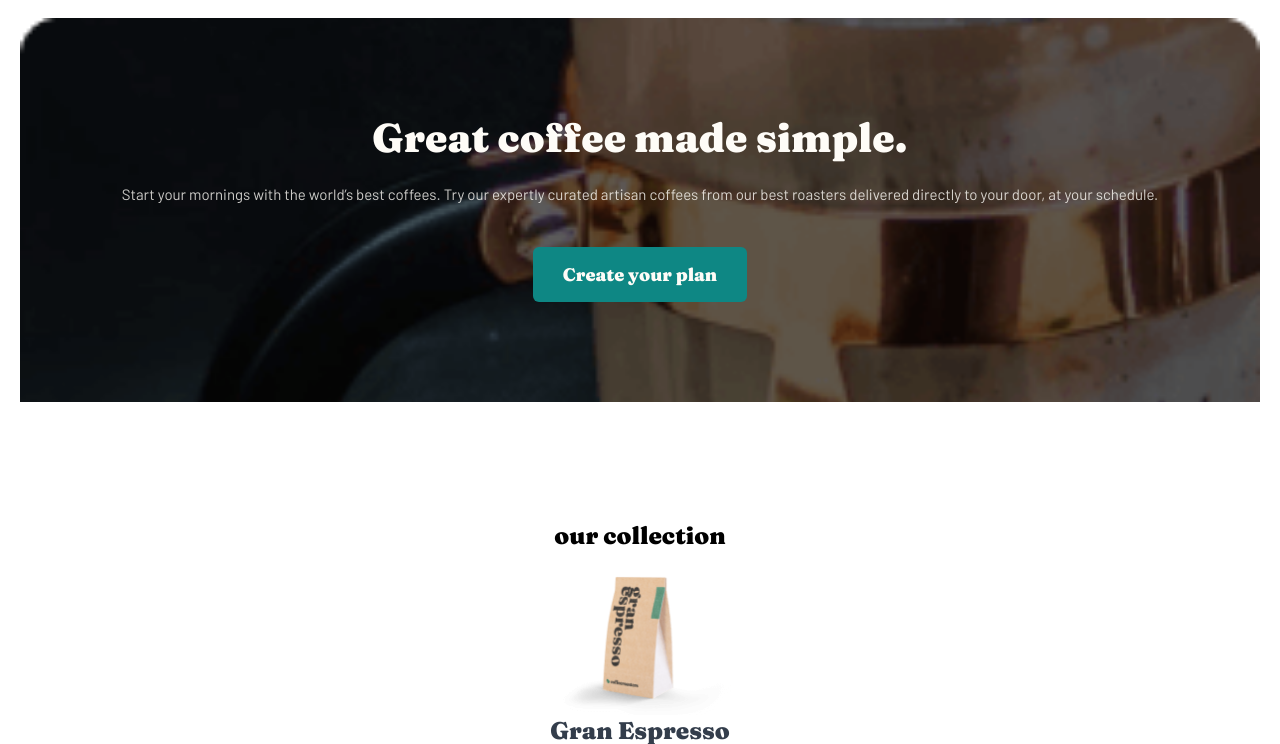
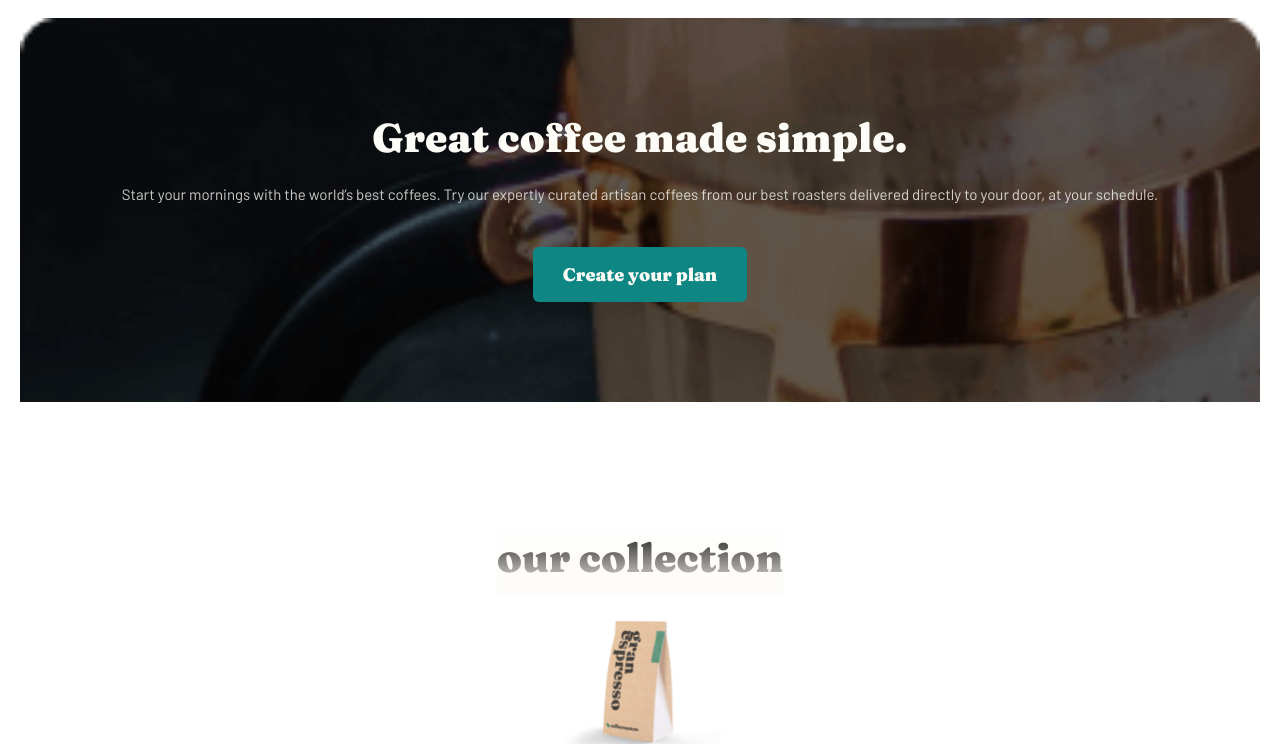
Before and after one commit to SarvarRahim/coffeerosters-respo, a plain HTML site: page index.html in a window 1280 px wide. Shown: the part 74-818 px from the top of the page. Drawn offline with Linux system fonts and the light colour scheme.

Commit message:
edit bugs

```diff
--- a/css/styles.css
+++ b/css/styles.css
@@ -180,15 +180,27 @@ img {
   }
 
   .collection__title {
+    position: relative;
+    z-index: 1;
     text-align: center;
     margin: 0;
-    margin-right: auto;
-    margin-left: auto;
+    width: 286px;
+    margin: 0;
+    margin: 0 auto;
+    margin-bottom: 13px;
+    font-weight: 900;
+    font-size: 40px;
+    line-height: 72px;
     text-transform: lowercase;
-    /* background-image: linear-gradient(180deg, rgba(254, 252, 247, 0.0001) 0%, #FEFCF7 100%); */
-    /* background-clip: text;
-    -webkit-text-fill-color: transparent;
-    -moz-text-fill-color: transparent; */
+  }
+
+  .collection__title::before {
+    position: absolute;
+    z-index: 1;
+    width: 100%;
+    height: 100%;
+    background: linear-gradient(180deg, rgba(254, 252, 247, 0.0001) 0%, #FEFCF7 100%);
+    content: '';
   }
 
   .coffee__list {
@@ -361,6 +373,10 @@ img {
   }
 
   .works__list {
+    display: flex;
+    flex-direction: column;
+    justify-content: center;
+    align-items: center;
     margin: 0;
     padding: 0;
     list-style: none;
@@ -423,7 +439,7 @@ img {
 
   .site-footer {
     padding-top: 120px;
-    margin-bottom: 72px;
+    padding-bottom: 72px;
   }
 
   .site-footer__inner {
@@ -473,6 +489,7 @@ img {
     padding: 0;
     list-style: none;
     margin-top: 50px;
+    padding-bottom: 54px;
   }
 
   .social-icon__item:not(:last-child) {
```
Also changed, not shown: index.html (+2 -0 lines).
